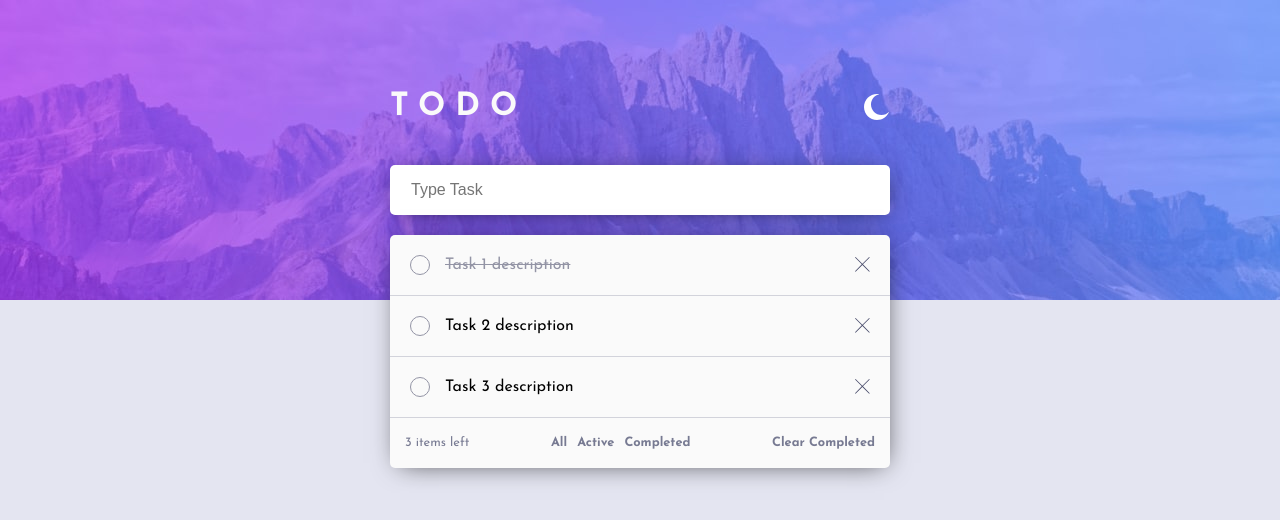
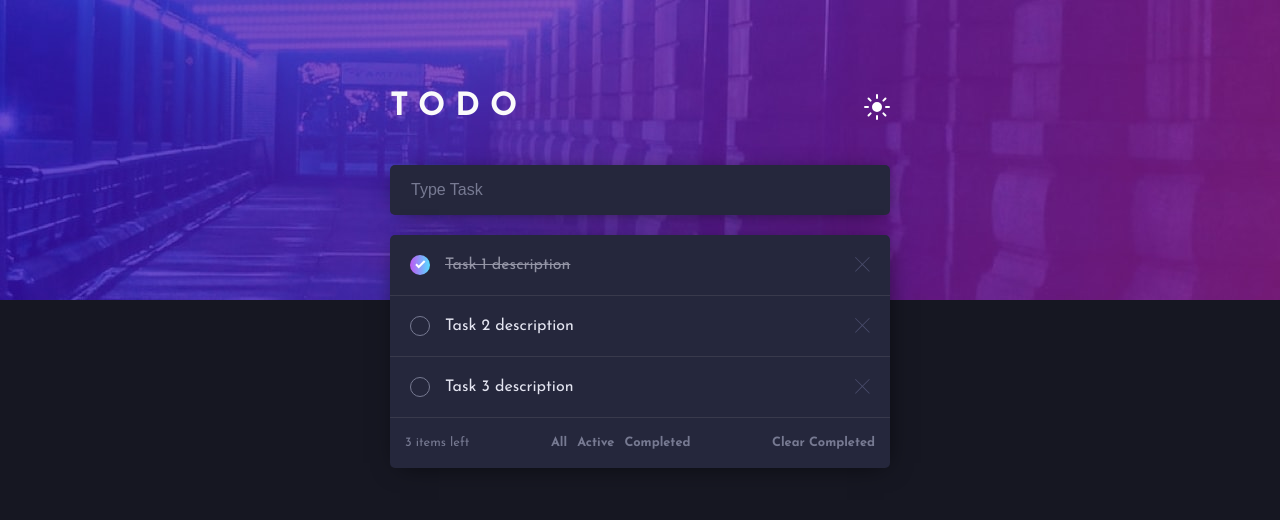
Before and after one commit to DavidSRV/TodoManagment, a React (Create React App) app: page / in a window 1280 px wide. Both pictures are taken after a click on the element 420 px from the left and 264 px from the top of the page. Shown: the top 520 px of the page. Built offline with nearby package versions, Linux system fonts and the light colour scheme; the HTML template or start-up script is replaced by a standard one.

Commit message:
arreglando filter

```diff
--- a/src/components/TaskForm.jsx
+++ b/src/components/TaskForm.jsx
@@ -1,4 +1,4 @@
-import React, { useEffect, useRef, useState } from "react";
+import React, {useRef, useState } from "react";
 import { useDispatch, useSelector } from "react-redux";
 import { addTaks } from "../features/slices/taskSlice";
 import { v4 as uuid } from "uuid"; // Nos permite generar Id únicos
--- a/src/components/TaskList.jsx
+++ b/src/components/TaskList.jsx
@@ -5,10 +5,26 @@ import close from "../assets/images/icon-cross.svg";
 import check from "../assets/images/icon-check.svg";
 import "../style/compSytle/_TaskListStyle.scss";
 import { selectDarkMode } from "../features/slices/themeSlice";
+import { useEffect, useState } from "react";
+// import { filterTask } from "../features/slices/taskFilterSlice";
+// import {
+//   allTask,
+//   activeTask,
+//   doneTask,
+// } from "../features/slices/taskFilterSlice";
 
 function TaskList() {
+  const [filter, setFilter] = useState([]);
+
   const stateTask = useSelector((state) => state.tasks);
   const darkMode = useSelector(selectDarkMode);
+
+  useEffect(() => {
+    setFilter(stateTask);
+  }, [stateTask]);
+
+  console.log(filter);
+
   const dispatch = useDispatch();
 
   const handleDelete = (taskId) => {
@@ -19,17 +35,60 @@ function TaskList() {
     dispatch(completedTask(taskId));
   };
 
+  const handleFilterAll = () => {
+    setFilter(stateTask);
+  };
+
+  const handleFilterActive = () => {
+    const filterActive = stateTask.find((item) => item.completed === true)
+    console.log(filterActive + ' busqueda find');
+    console.log(filter + ' Estado filter')
+    if(filterActive){
+      setFilter([...filterActive])
+    }else{
+      console.log('item no found')
+    }
+  }
+
+
+  //FILTER
+
+  // let taskFilter = useSelector(filterTask);
+
+  // const handleFilterAll = () => {
+  //   dispatch(allTask(stateTask));
+  // };
+
+  // const handleFilterActive = () => {
+  //   dispatch(activeTask(stateTask));
+  // };
+
+  // const handleFilterDone = () => {
+  //   dispatch(doneTask(stateTask));
+  // };
+
   return (
     <div className={`containerGeneral ${darkMode ? "--darkMode" : ""}`}>
-      {stateTask.map((task) => (
+      {filter.map((task) => (
         <div className={`tasks ${darkMode ? "--darkMode" : ""}`} key={task.id}>
           <div className="task__container">
             <div className="task__group">
-              <span
-                onClick={()=>handleComplete(task.id)}
-                id="ref"
-                className={`task__circle --completed`}
-              ></span>
+              {!task.completed ? (
+                <span
+                  onClick={() => handleComplete(task.id)}
+                  id="ref"
+                  className={`task__select`}
+                ></span>
+              ) : (
+                <div className="task__containerComplete">
+                  <img
+                    className="task__complete"
+                    src={check}
+                    alt="TaskCheck"
+                  ></img>
+                </div>
+              )}
+
               <p
                 className={`task__description ${
                   task.completed ? "--completed" : ""
@@ -45,19 +104,36 @@ function TaskList() {
           </div>
         </div>
       ))}
-      {!stateTask.length && (
+      {!filter.length && (
         <div className="Container0Tasks">
           <p>Oops!! It seems that there are no tasks yet</p>
         </div>
       )}
       <div className="inputs__container">
-        <p className="inputs__taskLength">{`${stateTask.length} items left`}</p>
+        <p className="inputs__taskLength">{`${filter.length} items left`}</p>
         <div className={`inputs__state`}>
-          <p className={`inputs__all ${darkMode ? "--darkMode" : ""}`}>All</p>
-          <p className={`inputs__active ${darkMode ? "--darkMode" : ""}`}>Active</p>
-          <p className={`inputs__completed ${darkMode ? "--darkMode" : ""}`}>Completed</p>
+          <p
+            className={`inputs__all ${darkMode ? "--darkMode" : ""}`}
+            onClick={handleFilterAll}
+          >
+            All
+          </p>
+          <p
+            className={`inputs__active ${darkMode ? "--darkMode" : ""}`}
+            onClick={handleFilterActive}
+          >
+            Active
+          </p>
+          <p
+            className={`inputs__completed ${darkMode ? "--darkMode" : ""}`}
+            onClick={null}
+          >
+            Completed
+          </p>
         </div>
-        <p className={`inputs__clear ${darkMode ? "--darkMode" : ""}`}>Clear Completed</p>
+        <p className={`inputs__clear ${darkMode ? "--darkMode" : ""}`}>
+          Clear Completed
+        </p>
       </div>
     </div>
   );
--- /dev/null
+++ b/src/features/slices/taskFilterSlice.jsx
@@ -0,0 +1,23 @@
+// import { createSlice } from "@reduxjs/toolkit";
+
+// export const taskFilterSlice = createSlice({
+//   name: "filter",
+//   initialState: [],
+//   reducers: {
+//     allTask: (state, action) => {
+//       state = [...action.payload];
+//     },
+//     activeTask: (state, action) => {
+//       state((active) => active.completed === false);
+//     },
+//     doneTask: (state, action) => {
+//       state = [...action.payload];
+//       const filter = state((done) => done.completed === true);
+//       return (state = [...filter]);
+//     },
+//   },
+// });
+
+// export default taskFilterSlice.reducer;
+// export const filterTask = (state) => state.filter;
+// export const { allTask, activeTask, doneTask } = taskFilterSlice.actions;
--- a/src/features/slices/themeSlice.jsx
+++ b/src/features/slices/themeSlice.jsx
@@ -3,7 +3,7 @@ import { createSlice } from "@reduxjs/toolkit"
 export const themeSlice = createSlice({
     name: "theme",
     initialState:{
-        darkMode: false
+        darkMode: true,
     },
     reducers:{
         toggletheme: (state, action) =>{
--- a/src/store/store.jsx
+++ b/src/store/store.jsx
@@ -1,10 +1,14 @@
 import { configureStore } from "@reduxjs/toolkit";
 import taskReducer from "../features/slices/taskSlice";
-import themeReducer from "../features/slices/themeSlice"
+import themeReducer from "../features/slices/themeSlice";
+import filterReducer from "../features/slices/taskFilterSlice";
+
 
 export const store = configureStore({
   reducer: {
     tasks: taskReducer,
-    theme: themeReducer
+    theme: themeReducer,
+    filter: filterReducer,
+
   },
 });
--- a/src/style/_resets.scss
+++ b/src/style/_resets.scss
@@ -1,4 +1,5 @@
 @import url('https://fonts.googleapis.com/css2?family=Josefin+Sans:wght@400;700&display=swap');
+@import './colors';
 
 *{
     box-sizing: border-box;
@@ -8,4 +9,6 @@
 html,body{
     padding: 0;
     margin: 0;
+    background-color: $LTVeryLightGrayishBlue;
+
 }
--- a/src/style/compSytle/_AppStyle.scss
+++ b/src/style/compSytle/_AppStyle.scss
@@ -6,7 +6,6 @@
     justify-content: center;
     width: 100%;
     height: 100vh;
-    background-color: $LTVeryLightGrayishBlue;
     position: relative;
     z-index: 10;
     transition: background-color 0.6s;
--- a/src/style/compSytle/_TaskListStyle.scss
+++ b/src/style/compSytle/_TaskListStyle.scss
@@ -1,11 +1,11 @@
 @use '../colors' as *;
 
-@mixin inputsState {
+@mixin inputState {
     cursor: pointer;
     font-weight: 700;
     user-select: none;
 
-    &.--darkMode{
+    &.--darkMode {
         &:hover {
             color: $LightGrayishBlue;
         }
@@ -14,6 +14,16 @@
     &:hover {
         color: $VeryDarkBlue;
     }
+}
+
+@mixin inputComplete($type) {
+    display: block;
+    border-radius: 50%;
+    width: 20px;
+    height: 20px;
+    border: 1px $type $LTDarkGrayishBlue;
+    cursor: pointer;
+
 }
 
 .containerGeneral {
@@ -37,7 +47,7 @@
         border-bottom: 1px solid $LTLightGrayishwBlue;
         transition: all 0.6s;
 
-        &.--darkMode{
+        &.--darkMode {
             border-bottom: 1px solid $VeryDarkGrayishBlue;
 
         }
@@ -57,32 +67,33 @@
                 align-items: center;
                 gap: 15px;
 
-                & .task__circle {
-                    display: block;
-                    border-radius: 50%;
+
+                & .task__select {
+
                     width: 20px;
                     height: 20px;
-                    border: 1px solid $LTDarkGrayishBlue;
-                    color: black;
+                    border: 1px solid $DarkGrayishBlue;
+                    border-radius: 50%;
                     cursor: pointer;
 
-                    &.--completed {
-
-                    }
-
                     &:hover {
+                        border: 1px solid transparent;
                         border-radius: 50%;
-                        border: 4px solid transparent;
-                        background: linear-gradient(to left, #56DDFF, #BF58F3) no-repeat center;
-                        background-size: contain;
+                        border-image: linear-gradient(45deg, #56DDFF, #BF58F3) 1;
                         width: 20px;
                         height: 20px;
-                        background-image: url('../../assets/images/icon-check.svg');
+                        padding: -10px -12px;
                     }
 
                 }
 
+                & .task__containerComplete {
+                    @include inputComplete(transparent);
+                    display: grid;
+                    place-content: center;
+                    background-image: linear-gradient(to left, #56DDFF, #BF58F3);
 
+                }
 
                 & .task__description {
 
@@ -101,8 +112,10 @@
 
                 &:hover {
                     transform: scale(1.2);
+
                 }
             }
+
 
         }
     }
@@ -142,15 +155,15 @@
             gap: 10px;
 
             & .inputs__all {
-                @include inputsState()
+                @include inputState()
             }
 
             & .inputs__active {
-                @include inputsState()
+                @include inputState()
             }
 
             & .inputs__completed {
-                @include inputsState()
+                @include inputState()
             }
 
         }
@@ -158,7 +171,7 @@
         & .inputs__clear {
             font-size: 0.8rem;
 
-            @include inputsState()
+            @include inputState()
         }
 
     }
```
